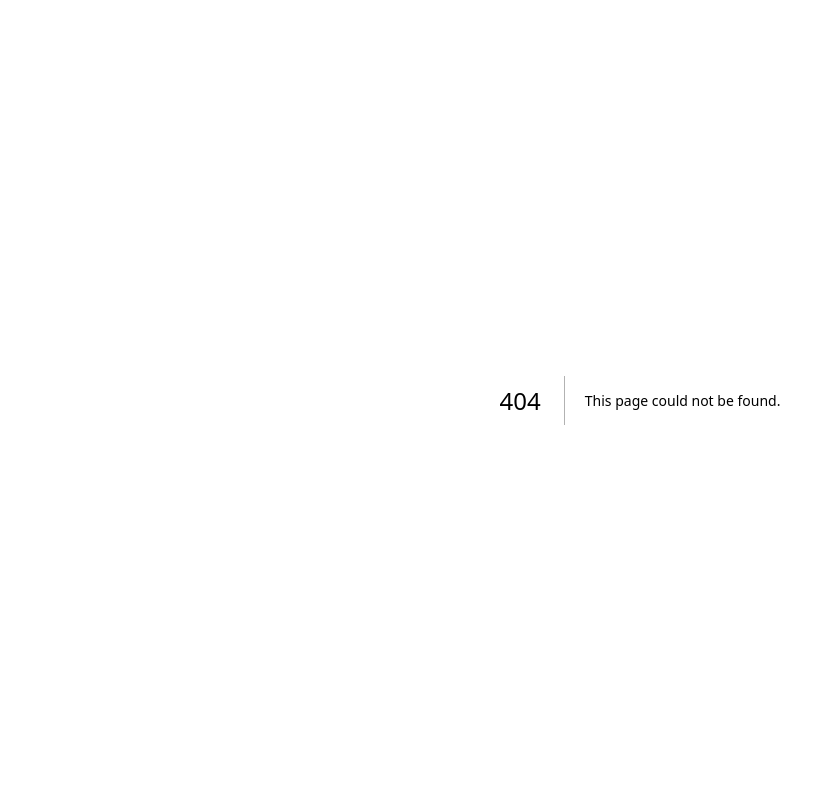
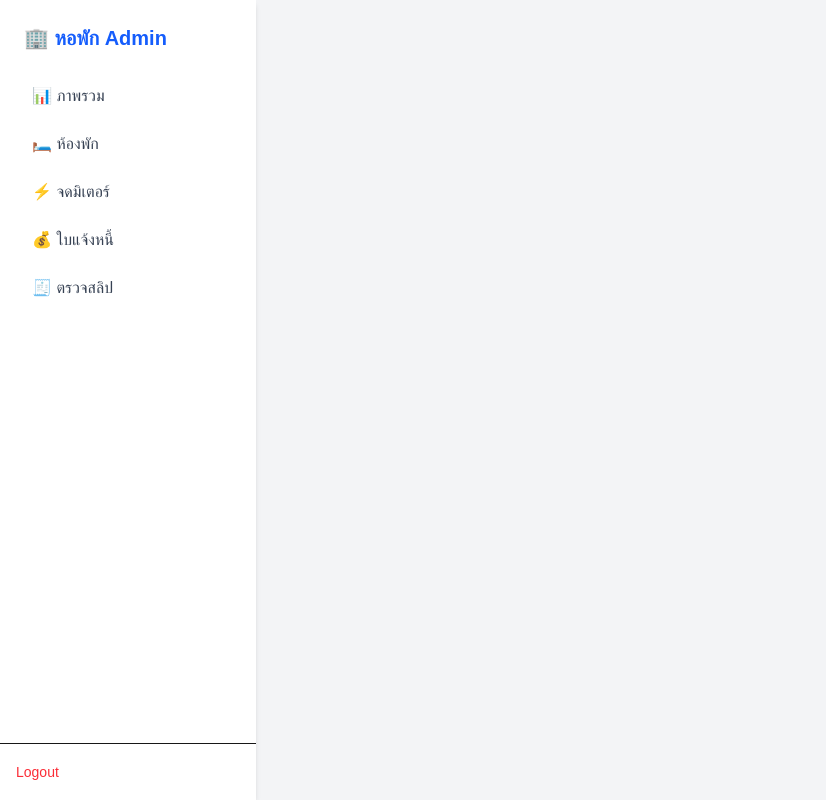
Before and after one commit to Pathiphat1922/dormitory, a Next.js app: page /admin in a window 1280 px wide. Before the commit this address had no page. Shown: the whole page, without its empty margins (0-826 px from the left). Built offline with nearby package versions, Linux system fonts and the light colour scheme.

Commit message:
create admin

```diff
--- /dev/null
+++ b/app/admin/page.tsx
@@ -0,0 +1,43 @@
+import Link from 'next/link';
+
+export default function AdminLayout({
+  children,
+}: {
+  children: React.ReactNode;
+}) {
+  return (
+    <div className="flex h-screen bg-gray-100">
+      {/* Sidebar ด้านซ้าย */}
+      <aside className="w-64 bg-white shadow-md hidden md:flex flex-col">
+        <div className="p-6 text-xl font-bold text-blue-600">
+          🏢 หอพัก Admin
+        </div>
+        <nav className="flex-1 px-4 space-y-2">
+          <Link href="/admin/dashboard" className="block px-4 py-2 text-gray-700 hover:bg-blue-50 rounded">
+             📊 ภาพรวม
+          </Link>
+          <Link href="/admin/rooms" className="block px-4 py-2 text-gray-700 hover:bg-blue-50 rounded">
+             🛏️ ห้องพัก
+          </Link>
+          <Link href="/admin/meter" className="block px-4 py-2 text-gray-700 hover:bg-blue-50 rounded">
+             ⚡ จดมิเตอร์
+          </Link>
+          <Link href="/admin/invoices" className="block px-4 py-2 text-gray-700 hover:bg-blue-50 rounded">
+             💰 ใบแจ้งหนี้
+          </Link>
+          <Link href="/admin/transactions" className="block px-4 py-2 text-gray-700 hover:bg-blue-50 rounded">
+             🧾 ตรวจสลิป
+          </Link>
+        </nav>
+        <div className="p-4 border-t">
+          <button className="text-red-500 text-sm">Logout</button>
+        </div>
+      </aside>
+
+      {/* เนื้อหาหลัก (Main Content) จะเปลี่ยนไปตามหน้า */}
+      <main className="flex-1 p-8 overflow-y-auto">
+        {children}
+      </main>
+    </div>
+  );
+}
```
